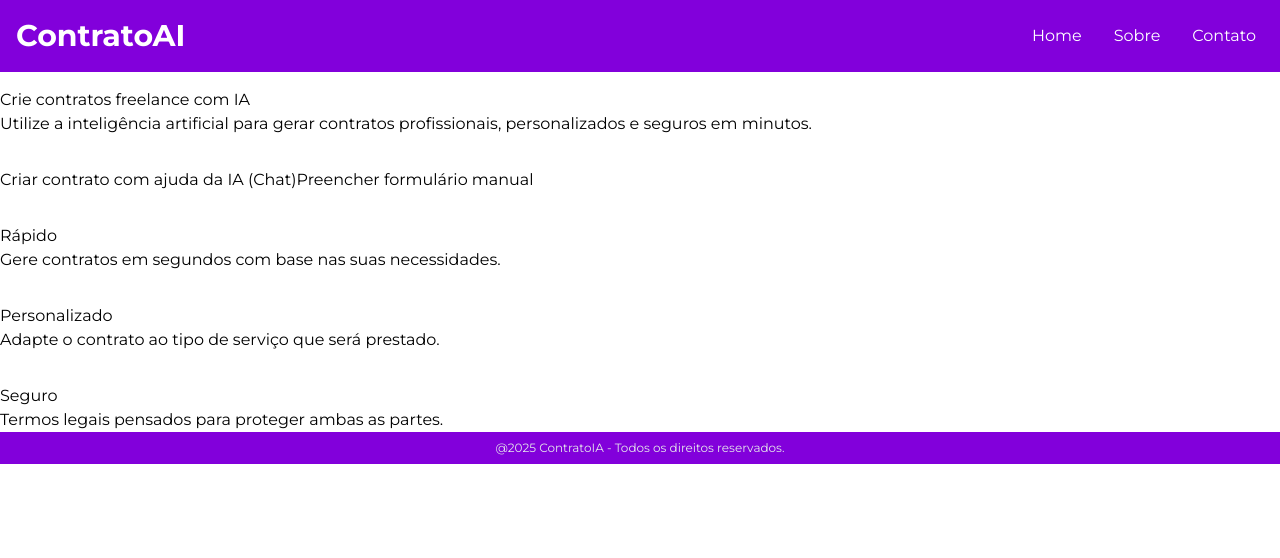
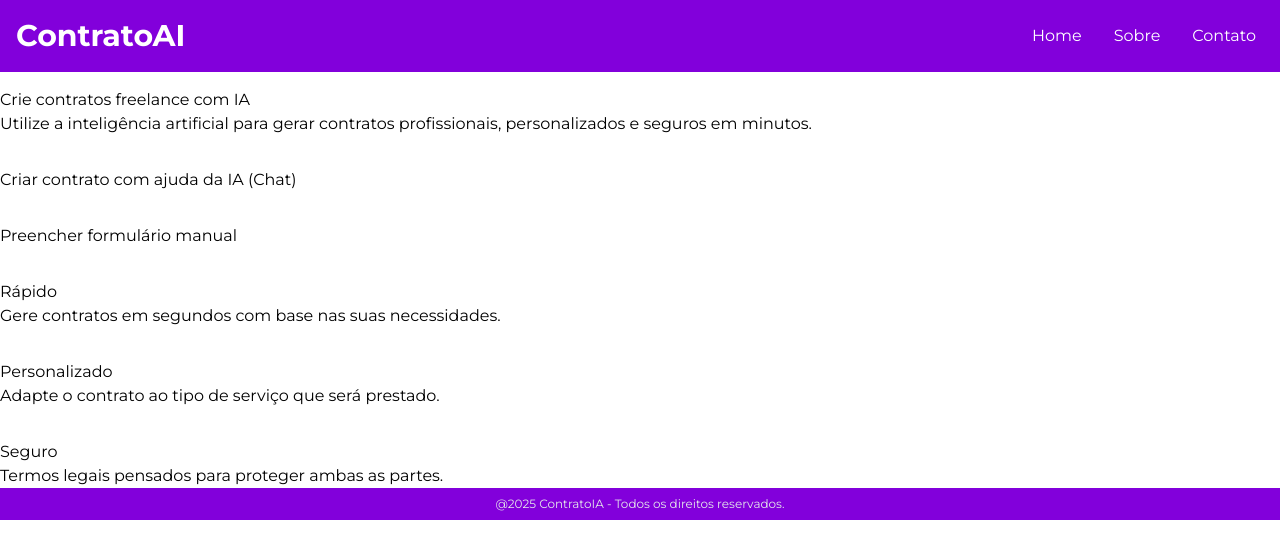
Before and after one commit to Fabrioco/ContratoIA, a Next.js app: page / in a window 1280 px wide. Shown: the top 558 px of the page. Built offline with nearby package versions, Linux system fonts and the light colour scheme.

Commit message:
fix(home-page): troquei o botão por Link do next

```diff
--- a/src/app/page.tsx
+++ b/src/app/page.tsx
@@ -3,6 +3,7 @@ import {
   PenIcon,
   ShieldCheckIcon,
 } from "@phosphor-icons/react/dist/ssr";
+import Link from "next/link";
 
 export default function HomePage() {
   return (
@@ -14,17 +15,22 @@ export default function HomePage() {
           personalizados e seguros em minutos.
         </p>
         <article role="group" aria-label="Opções para criar um contrato">
-          <button
+          <Link
+            href="/chat"
             aria-label="Criar contrato com ajuda da IA (Chat)"
             role="link"
           >
             <ClockIcon size={32} weight="bold" color="white" />
             Criar contrato com ajuda da IA (Chat)
-          </button>
-          <button aria-label="Preencher formulário manual" role="link">
+          </Link>
+          <Link
+            href="/form"
+            aria-label="Preencher formulário manual"
+            role="link"
+          >
             <PenIcon size={32} weight="bold" color="white" />
             Preencher formulário manual
-          </button>
+          </Link>
         </article>
       </section>
 
```
